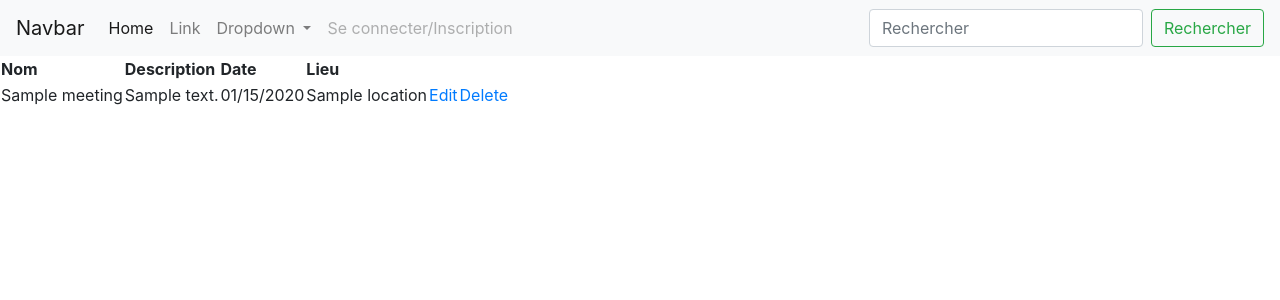
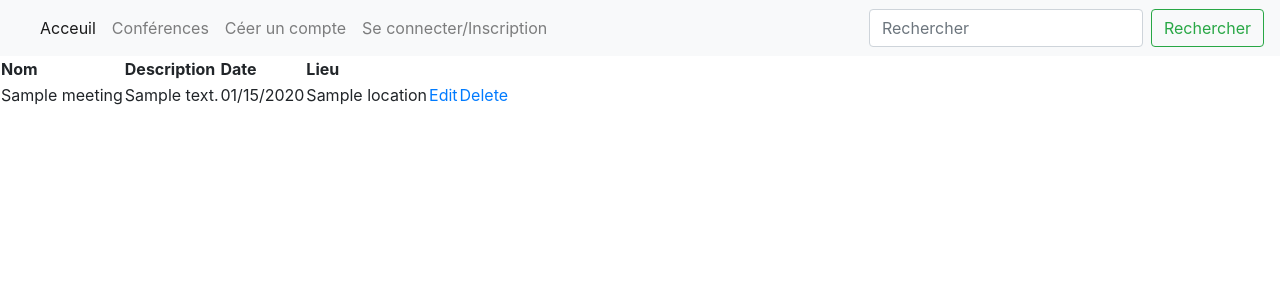
Before and after one commit to AissatouD/ipssi_projet_portailVote, a Symfony app: template ipssi_projet_portailVote/templates/meeting/list.html.twig in a window 1280 px wide. Shown: the top 300 px of the page. Run offline with Twig, Linux system fonts and the light colour scheme; the template is opened without the code that fills it: most values are stand-ins (such as "Sample title", 1, 10 or a date in 2020); some libraries are stand-ins or nearby versions.

Commit message:
:wq :::w

```diff
--- a/ipssi_projet_portailVote/composer.json
+++ b/ipssi_projet_portailVote/composer.json
@@ -5,6 +5,7 @@
         "php": "^7.1.3",
         "ext-ctype": "*",
         "ext-iconv": "*",
+        "knplabs/knp-paginator-bundle": "^3.0",
         "sensio/framework-extra-bundle": "^5.3",
         "symfony/asset": "4.3.*",
         "symfony/console": "4.3.*",
--- a/ipssi_projet_portailVote/config/bundles.php
+++ b/ipssi_projet_portailVote/config/bundles.php
@@ -12,4 +12,5 @@ return [
     Doctrine\Bundle\DoctrineBundle\DoctrineBundle::class => ['all' => true],
     Doctrine\Bundle\MigrationsBundle\DoctrineMigrationsBundle::class => ['all' => true],
     Symfony\Bundle\MakerBundle\MakerBundle::class => ['dev' => true],
+    Knp\Bundle\PaginatorBundle\KnpPaginatorBundle::class => ['all' => true],
 ];
--- a/ipssi_projet_portailVote/templates/base.html.twig
+++ b/ipssi_projet_portailVote/templates/base.html.twig
@@ -11,7 +11,7 @@
         {% endblock %}
 
         <nav class="navbar navbar-expand-lg navbar-light bg-light">
-        <a class="navbar-brand" href="#">Navbar</a>
+        <a class="navbar-brand" href="#"></a>
         <button class="navbar-toggler" type="button" data-toggle="collapse" data-target="#navbarSupportedContent" aria-controls="navbarSupportedContent" aria-expanded="false" aria-label="Toggle navigation">
         <span class="navbar-toggler-icon"></span>
         </button>
@@ -19,26 +19,24 @@
         <div class="collapse navbar-collapse" id="navbarSupportedContent">
         <ul class="navbar-nav mr-auto">
         <li class="nav-item active">
-        <a class="nav-link" href="#">Home <span class="sr-only">(current)</span>
+        <a class="nav-link" href="#">Acceuil <span class="sr-only">(current)</span>
         <a>
         </li>
         <li class="nav-item">
-        <a class="nav-link" href="#">Link</a>
+        <a class="nav-link" href="#">Conférences</a>
         </li>
-        <li class="nav-item dropdown">
-        <a class="nav-link dropdown-toggle" href="#" id="navbarDropdown" role="button" data-toggle="dropdown" aria-haspopup="true" aria-expanded="false">
-        Dropdown
-        </a>
-        <div class="dropdown-menu" aria-labelledby="navbarDropdown">
-          <a class="dropdown-item" href="#">Acceuil</a>
-          <a class="dropdown-item" href="#">Conférences</a>
-          <div class="dropdown-divider"></div>
-          <a class="dropdown-item" href="#">Créer un compte</a>
-        </div>
+        <li class="nav-item">
+        <a class="nav-link" href="#">Céer un compte</a>
+        </li>
+        <li class="nav-item">
+        <a class="nav-link" href="#">Se connecter/Inscription</a>
+        </li>
+
+
+      <li class="nav-item">
+        <a class="dropdown-menu" href="#">Se connecter/Inscription</a>
       </li>
-      <li class="nav-item">
-        <a class="nav-link disabled" href="#">Se connecter/Inscription</a>
-      </li>
+  </div>
     </ul>
     <form class="form-inline my-2 my-lg-0">
       <input class="form-control mr-sm-2" type="Rechercher" placeholder="Rechercher" aria-label="Search">
--- a/ipssi_projet_portailVote/templates/meeting/list.html.twig
+++ b/ipssi_projet_portailVote/templates/meeting/list.html.twig
@@ -24,4 +24,8 @@
         {% endfor %}
         </tbody>
     </table>
+
+    <div class="navigation">
+    {{ knp_pagination_render(meetings) }}
+    </div>
 {% endblock %}
```
Also changed, not shown: ipssi_projet_portailVote/src/Controller/MeetingController.php (+9 -2 lines), 5 other files.
